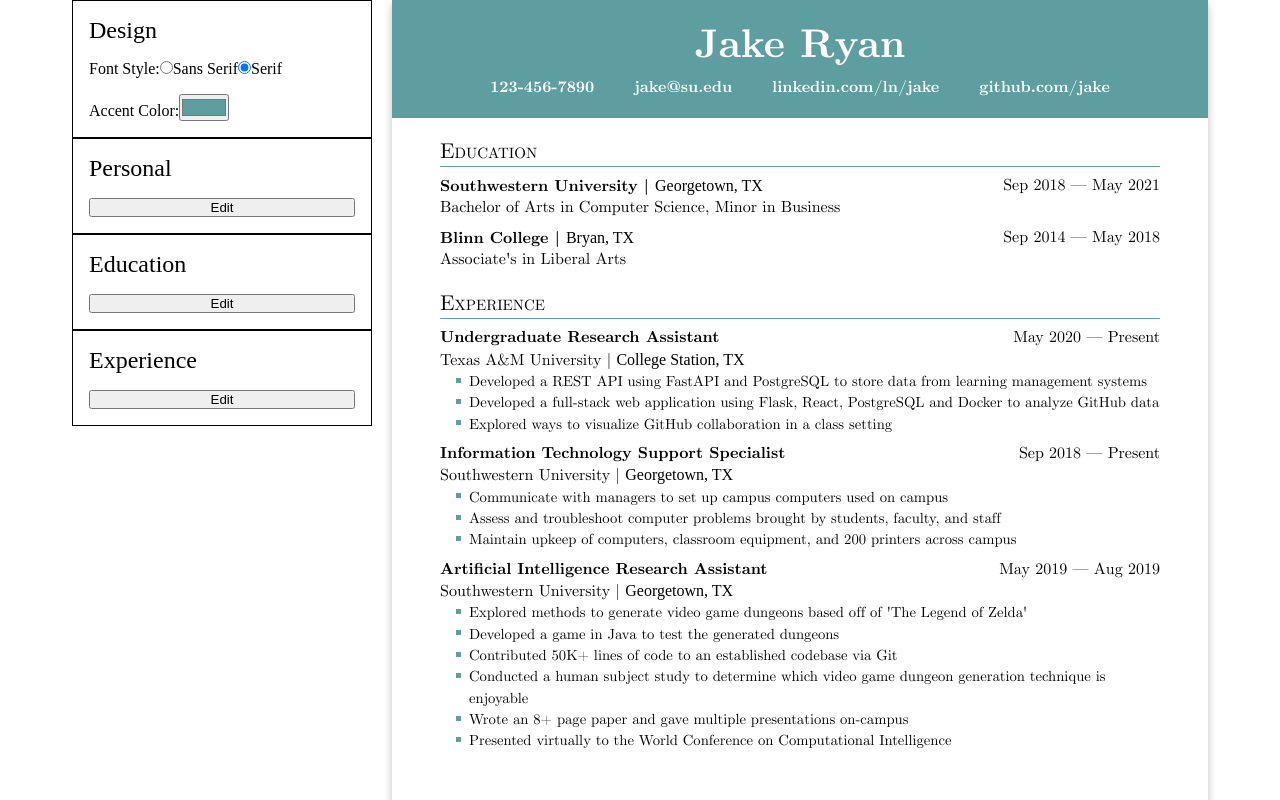
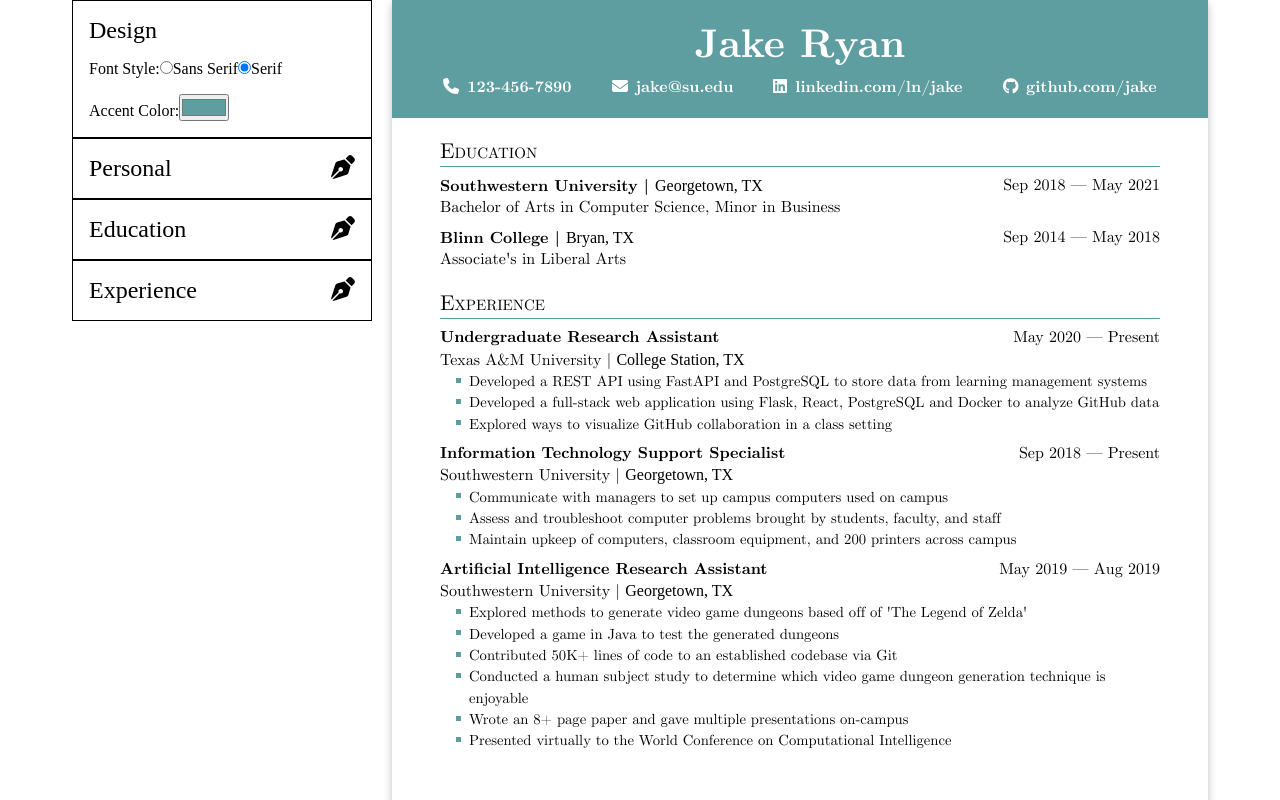
Before and after one commit to endulum/odin-cv-app, a React (Vite) app: page / in a window 1280 px wide. Shown: the top 800 px of the page. Built offline with nearby package versions, Linux system fonts and the light colour scheme; a web font is replaced by a local one.

Commit message:
icons on cv and in editor buttons

```diff
--- a/package.json
+++ b/package.json
@@ -10,6 +10,7 @@
     "preview": "vite preview"
   },
   "dependencies": {
+    "@fortawesome/fontawesome-free": "^6.4.2",
     "react": "^18.2.0",
     "react-dom": "^18.2.0",
     "uuid": "^9.0.1"
--- a/src/components/cv/Personal.jsx
+++ b/src/components/cv/Personal.jsx
@@ -1,3 +1,5 @@
+import '@fortawesome/fontawesome-free/js/all.js';
+
 export default function Personal({ details, color }) {
   return (
     <div
@@ -8,10 +10,33 @@ export default function Personal({ details, color }) {
     >
       {details.name && <h1 className="header-personal">{details.name}</h1>}
       <ul className="body-personal">
-        {details.tel && <li className="personal-link">{details.tel}</li>}
-        {details.email && <li className="personal-link">{details.email}</li>}
-        {details.linkedIn && <li className="personal-link">{details.linkedIn}</li>}
-        {details.gitHub && <li className="personal-link">{details.gitHub}</li>}
+        {details.tel && (
+        <li className="personal-link">
+          <i className="fa-solid fa-phone" />
+          {details.tel}
+        </li>
+        )}
+
+        {details.email && (
+        <li className="personal-link">
+          <i className="fa-solid fa-envelope" />
+          {details.email}
+        </li>
+        )}
+
+        {details.linkedIn && (
+        <li className="personal-link">
+          <i className="fa-brands fa-linkedin" />
+          {details.linkedIn}
+        </li>
+        )}
+
+        {details.gitHub && (
+        <li className="personal-link">
+          <i className="fa-brands fa-github" />
+          {details.gitHub}
+        </li>
+        )}
       </ul>
     </div>
   );
--- a/src/components/editor/BulletEditor.jsx
+++ b/src/components/editor/BulletEditor.jsx
@@ -1,3 +1,5 @@
+import '@fortawesome/fontawesome-free/js/all.js';
+
 export default function BulletEditor({
   jobId,
   bulletInfo,
@@ -16,9 +18,11 @@ export default function BulletEditor({
 
           <button
             type="button"
+            className="icon-button delete-bullet"
+            title="Delete This Bullet"
             onClick={() => onEditBullet(jobId, bullet.id, undefined)}
           >
-            Remove
+            <span><i className="fa-solid fa-delete-left" /></span>
           </button>
         </li>
       ))}
--- a/src/components/editor/EditorEducation.jsx
+++ b/src/components/editor/EditorEducation.jsx
@@ -1,4 +1,5 @@
 import { useState } from 'react';
+import '@fortawesome/fontawesome-free/js/all.js';
 
 export default function EditorEducation({
   onEditEducationInfo,
@@ -12,12 +13,13 @@ export default function EditorEducation({
       <h2 className="editor-header">Education</h2>
 
       <button
-        className="hide-button"
+        className={`icon-button hide-button ${hidden ? 'hide-button-reveal' : 'hide-button-hide'}`}
         type="button"
         onClick={() => setHidden(!hidden)}
+        title={hidden ? 'Edit Education Details' : 'Done Editing Education Details'}
       >
-        {hidden && ('Edit')}
-        {!hidden && ('Done')}
+        {hidden && (<span><i className="fa-solid fa-pen-nib" /></span>)}
+        {!hidden && (<span><i className="fa-solid fa-circle-check" /></span>)}
       </button>
 
       {!hidden && educationInfo.map((school) => (
--- a/src/components/editor/EditorExperience.jsx
+++ b/src/components/editor/EditorExperience.jsx
@@ -1,4 +1,6 @@
 import { useState } from 'react';
+import '@fortawesome/fontawesome-free/js/all.js';
+
 import BulletEditor from './BulletEditor';
 
 export default function EditorExperience({
@@ -15,12 +17,13 @@ export default function EditorExperience({
       <h2 className="editor-header">Experience</h2>
 
       <button
-        className="hide-button"
+        className={`icon-button hide-button ${hidden ? 'hide-button-reveal' : 'hide-button-hide'}`}
         type="button"
         onClick={() => setHidden(!hidden)}
+        title={hidden ? 'Edit Education Details' : 'Done Editing Education Details'}
       >
-        {hidden && ('Edit')}
-        {!hidden && ('Done')}
+        {hidden && (<span><i className="fa-solid fa-pen-nib" /></span>)}
+        {!hidden && (<span><i className="fa-solid fa-circle-check" /></span>)}
       </button>
 
       {!hidden && experienceInfo.map((job) => (
--- a/src/components/editor/EditorPersonal.jsx
+++ b/src/components/editor/EditorPersonal.jsx
@@ -1,4 +1,5 @@
 import { useState } from 'react';
+import '@fortawesome/fontawesome-free/js/all.js';
 
 export default function EditorPersonal({
   onEditPersonalInfo,
@@ -11,12 +12,13 @@ export default function EditorPersonal({
       <h2 className="editor-header">Personal</h2>
 
       <button
-        className="hide-button"
+        className={`icon-button hide-button ${hidden ? 'hide-button-reveal' : 'hide-button-hide'}`}
         type="button"
         onClick={() => setHidden(!hidden)}
+        title={hidden ? 'Edit Education Details' : 'Done Editing Education Details'}
       >
-        {hidden && ('Edit')}
-        {!hidden && ('Done')}
+        {hidden && (<span><i className="fa-solid fa-pen-nib" /></span>)}
+        {!hidden && (<span><i className="fa-solid fa-circle-check" /></span>)}
       </button>
 
       {!hidden && (
--- a/src/styles/cv.css
+++ b/src/styles/cv.css
@@ -30,6 +30,10 @@
     list-style: none;
     gap: 2.5rem;
     padding-top: 0.25rem;
+  }
+
+  & svg {
+    padding-right: 0.5rem;
   }
 }
 
--- a/src/styles/editor.css
+++ b/src/styles/editor.css
@@ -3,6 +3,7 @@
 }
 
 .editor {
+  position: relative;
   width: 100%;
   border: 1px solid;
   padding: 1rem;
@@ -59,3 +60,64 @@
     }
   }
 }
+
+.icon-button {
+  appearance: none;
+  background: transparent;
+  border: none;
+
+  &:hover {
+    cursor: pointer;
+  }
+
+  & svg {
+    transition: color 0.3s ease;
+  }
+
+  &.hide-button {
+    position: absolute;
+    right: 1rem;
+    top: 1rem;
+
+    & svg {
+      width: 1.5rem;
+      height: 1.5rem;
+    }
+
+    &.hide-button-reveal svg {
+      color: black;
+      &:hover {
+        color: gray;
+      }
+    }
+
+    &.hide-button-hide svg {
+      color: olivedrab;
+      &:hover {
+        color: yellowgreen;
+      }
+    }
+  }
+
+  &.delete-bullet {
+    color: darkred;
+    &:hover {
+      color: crimson;
+    }
+  }
+}
+
+/* .hide-button {
+
+  appearance: none;
+  background: transparent;
+  border: none;
+
+
+
+  &:hover {
+    cursor: pointer;
+  }
+
+
+} */
```
Also changed, not shown: 1 other file (tests, documents, lock files or other folders).
